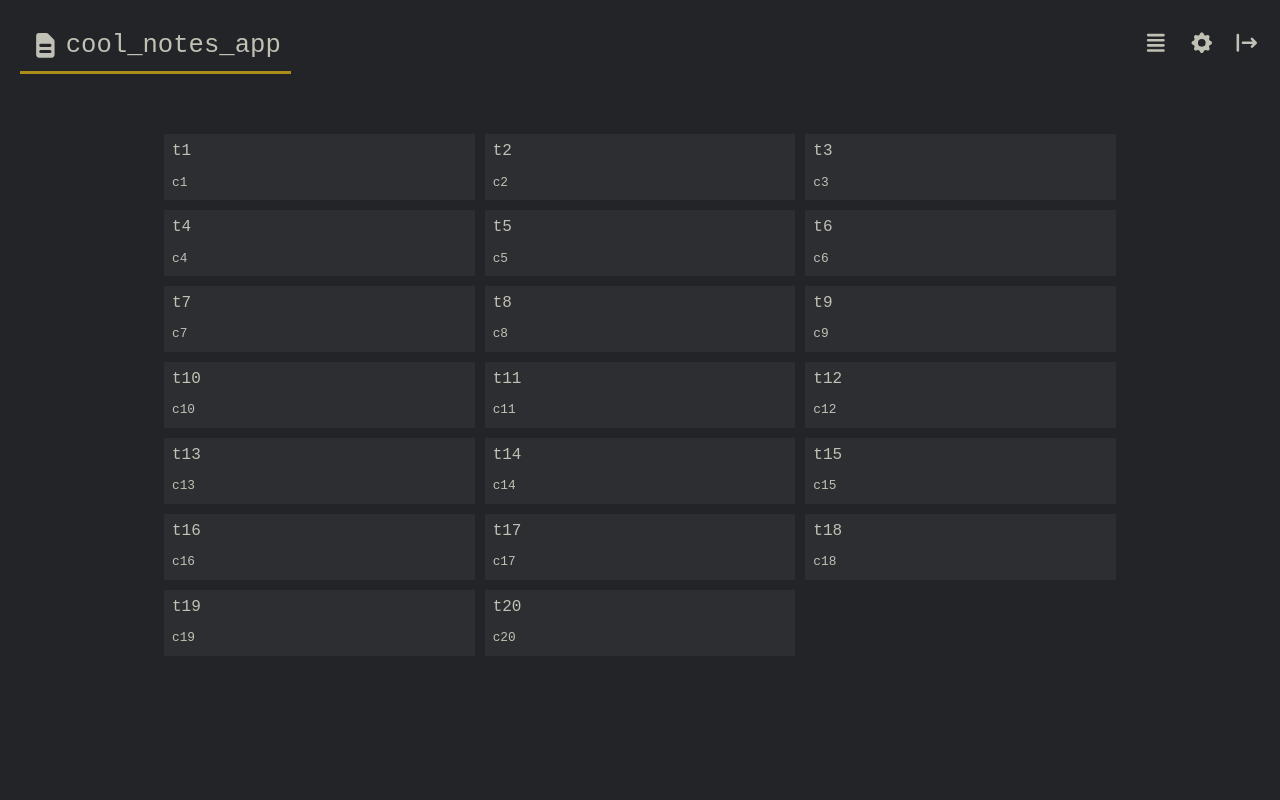
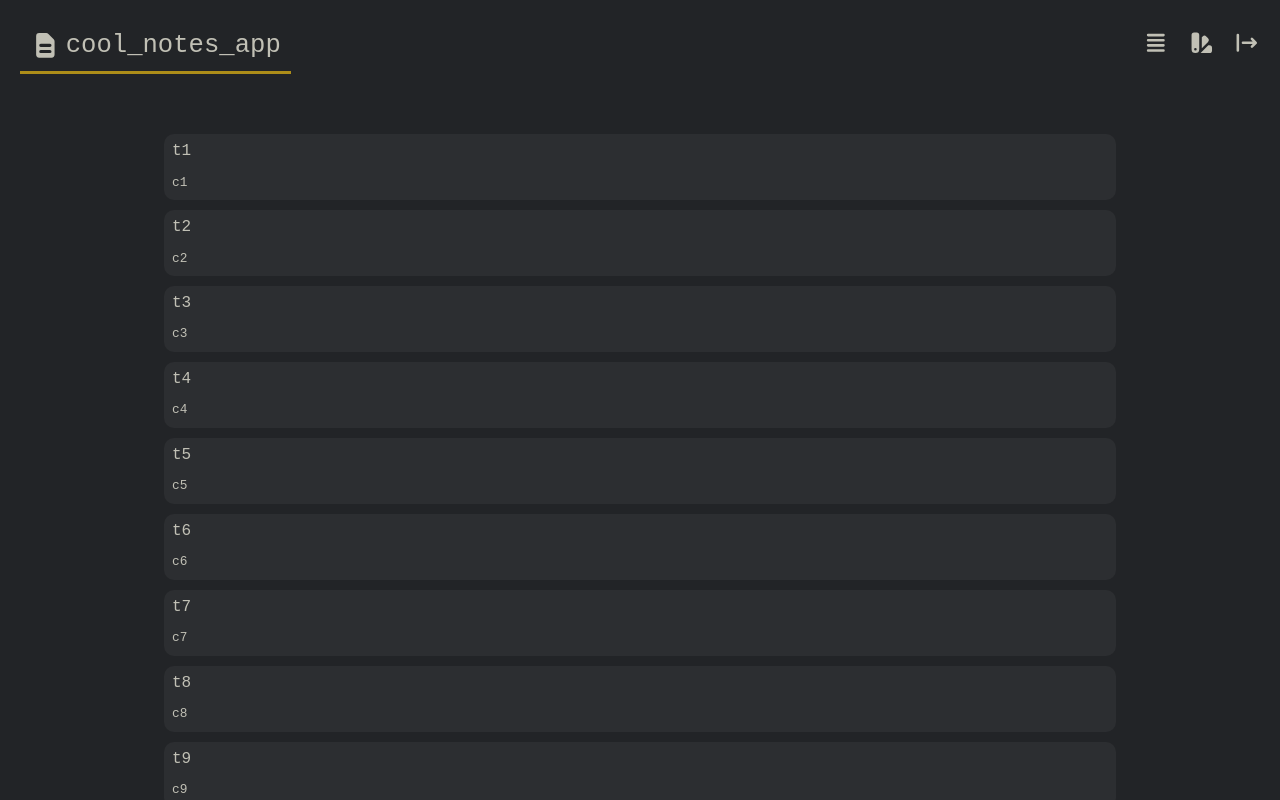
Before and after one commit to edobrowo/coolnotesapp, a React (Create React App) app in the folder client/: page / in a window 1280 px wide. Shown: the top 800 px of the page. Built offline with nearby package versions, Linux system fonts and the light colour scheme; the HTML template or start-up script is replaced by a standard one.

Commit message:
Refactor, add list and grid views

```diff
--- a/client/src/App.js
+++ b/client/src/App.js
@@ -1,17 +1,52 @@
 import { BrowserRouter as Router, Routes, Route } from 'react-router-dom';
+import { useState, useRef, useEffect } from 'react';
 import Header from './components/Header';
 import Dashboard from './pages/Dashboard';
 import Login from './pages/Login';
+import noteService from './features/notes/noteService';
 
 function App() {
+  const [user, setUser] = useState({
+    notes: [],
+    view: 'list',
+    style: 'darkmode',
+  });
+
+  const isDummyInitialized = useRef(false);
+
+  useEffect(() => {
+    async function makeUser() {
+      for (let i = 1; i <= 20; ++i) {
+        await noteService.createNote({
+          title: `t${i}`,
+          content: `c${i}`,
+        });
+      }
+
+      const notes = await noteService.retrieveNotes();
+      setUser({ ...user, notes: notes });
+    }
+
+    if (!isDummyInitialized.current) {
+      isDummyInitialized.current = true;
+      makeUser();
+    }
+  }, [user]);
+
   return (
     <>
       <Router>
         <div className="container">
-          <Header />
+          <Header user={user} handleUserChanged={setUser} />
           <Routes>
-            <Route path="/" element={<Dashboard />} />
-            <Route path="/login" element={<Login />} />
+            <Route
+              path="/"
+              element={<Dashboard user={user} handleUserChanged={setUser} />}
+            />
+            <Route
+              path="/login"
+              element={<Login handleUserChanged={setUser} />}
+            />
           </Routes>
         </div>
       </Router>
--- a/client/src/components/Header.jsx
+++ b/client/src/components/Header.jsx
@@ -1,24 +1,22 @@
-import { useState } from 'react';
 import {
   HiDocumentText,
   HiViewList,
   HiViewGrid,
-  HiCog,
+  HiColorSwatch,
   HiUser,
   HiLogout,
 } from 'react-icons/hi';
 import { Link } from 'react-router-dom';
 
-function Header() {
-  const views = [<HiViewList />, <HiViewGrid />];
-
-  const user = { view: 0 }; // dummy
-
-  const [view, setView] = useState(user ? user.view : 0);
+function Header({ user, handleUserChanged }) {
+  const viewIcons = new Map([
+    ['list', <HiViewList />],
+    ['grid', <HiViewGrid />],
+  ]);
 
   function onChangeView() {
-    setView((view + 1) % views.length);
-    console.log('change view');
+    const updatedView = user.view === 'list' ? 'grid' : 'list';
+    handleUserChanged({ ...user, view: updatedView });
   }
 
   function onLogout() {
@@ -35,10 +33,12 @@ function Header() {
       </div>
       <ul className="options">
         <li>
-          <div onClick={onChangeView}>{views[view]}</div>
+          <div onClick={onChangeView}>
+            {viewIcons.get(user.view ? user.view : 'list')}
+          </div>
         </li>
         <li>
-          <HiCog />
+          <HiColorSwatch />
         </li>
         {!user ? (
           <li>
--- a/client/src/components/NotesArea.jsx
+++ b/client/src/components/NotesArea.jsx
@@ -1,31 +1,13 @@
 import Note from './Note';
-import { useState, useRef, useEffect } from 'react';
-import noteService from '../features/notes/noteService';
 
-function NotesArea() {
-  const [notes, setNotes] = useState([]);
-  const makeNotesCalled = useRef(false);
-
-  useEffect(() => {
-    async function makeNotes() {
-      for (let i = 1; i <= 20; ++i) {
-        await noteService.createNote({
-          title: `t${i}`,
-          content: `c${i}`,
-        });
-      }
-      const notes = await noteService.retrieveNotes();
-      setNotes(notes);
-    }
-
-    if (!makeNotesCalled.current) {
-      makeNotesCalled.current = true;
-      makeNotes();
-    }
-  }, []);
+function NotesArea({ notes, view }) {
+  const viewStyles = new Map([
+    ['list', { gridTemplateColumns: `repeat(1, 1fr)` }],
+    ['grid', { gridTemplateColumns: `repeat(3, 1fr)` }],
+  ]);
 
   return (
-    <div className="notes">
+    <div className="notes" style={viewStyles.get(view)}>
       {notes.map((note) => (
         <Note key={note.id} noteData={note} />
       ))}
--- a/client/src/index.css
+++ b/client/src/index.css
@@ -42,6 +42,10 @@ svg {
   user-select: none;
 }
 
+::-webkit-scrollbar {
+  display: none;
+}
+
 .container {
   width: 100%;
   margin: 0 auto;
@@ -83,7 +87,7 @@ svg {
 .brand a:hover,
 .header ul li svg:hover,
 .header ul li a svg:hover {
-  animation: interact-hover 0.1s forwards;
+  animation: interact-hover 0.15s forwards;
 }
 
 .notes {
@@ -102,6 +106,7 @@ svg {
   align-items: baseline;
   padding: 8px;
   background: var(--sub-alt-color);
+  border-radius: 10px;
   position: relative;
 }
 
@@ -124,8 +129,8 @@ svg {
   100% {color: var(--sub-color)}
 }
 
-@media (max-width: 800px) {
+@media (max-width: 600px) {
   .notes {
-    grid-template-columns: repeat(2, 1fr);
+    grid-template-columns: repeat(1, 1fr) !important;
   }
 }
--- a/client/src/pages/Dashboard.jsx
+++ b/client/src/pages/Dashboard.jsx
@@ -1,10 +1,10 @@
 import NotesArea from '../components/NotesArea';
 
-function Dashboard() {
+function Dashboard({ user, handleUserChanged }) {
   return (
     <div className="dashboard">
       <section className="content">
-        <NotesArea />
+        <NotesArea notes={user.notes} view={user.view} />
       </section>
     </div>
   );
--- a/client/src/pages/Login.jsx
+++ b/client/src/pages/Login.jsx
@@ -1,4 +1,4 @@
-function Login() {
+function Login({ handleUserChanged }) {
   return <div>Login</div>;
 }
 
```
